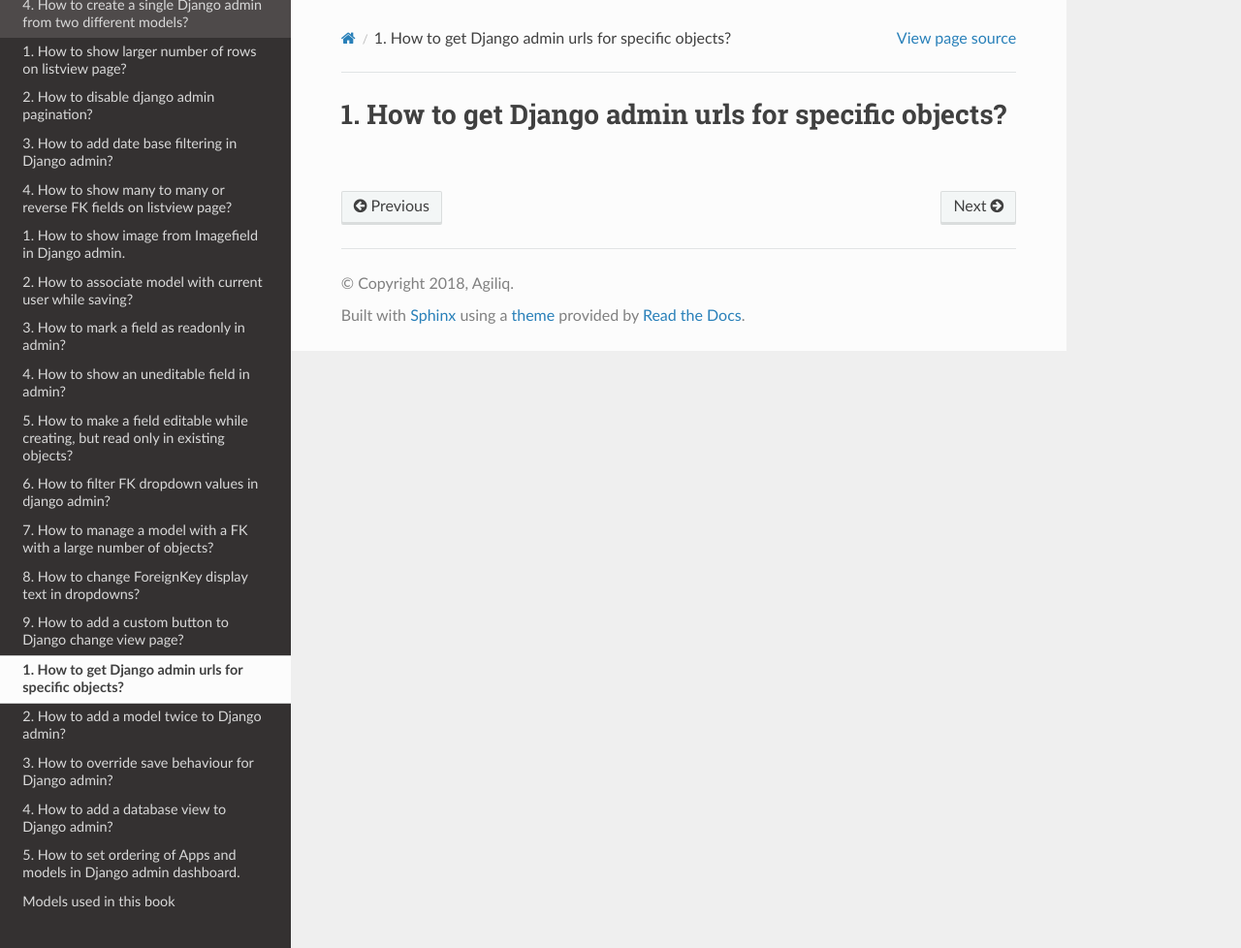
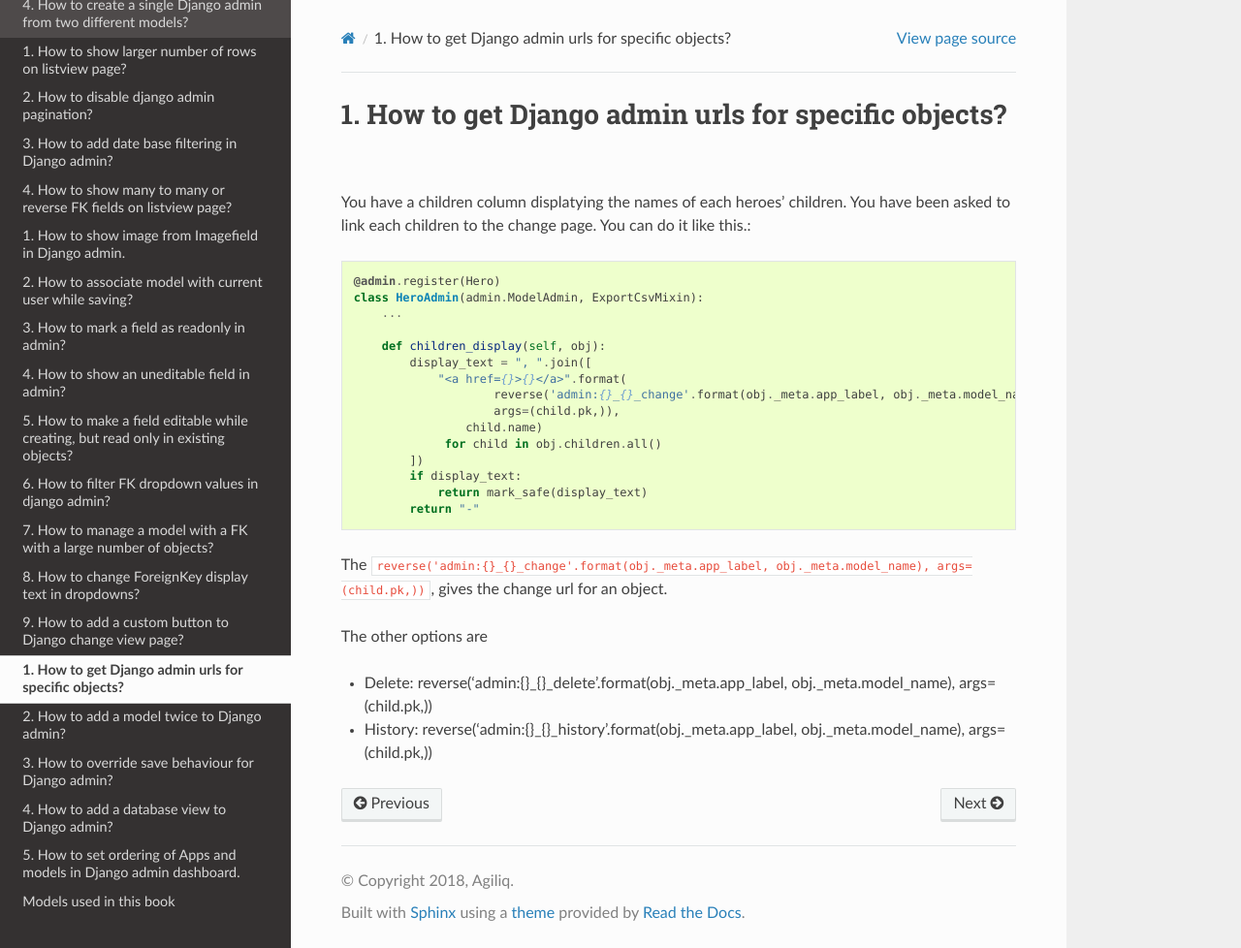
Before and after one commit to agiliq/django-admin-cookbook, a Sphinx documentation site: the page built from docs/object_url.rst, in a window 1280 px wide and 978 px high. Shown: the whole window at 97% size. Built offline with Sphinx 7.4.7 and the Read the Docs theme 2.0.0, drawn with Linux system fonts in a browser that asks for light colours.

Commit message:
Added admin change url chapter

```diff
--- a/docs/many_to_many.rst
+++ b/docs/many_to_many.rst
@@ -25,4 +25,4 @@ You will see a column for children like this:
 
 .. image:: related_fk_display.png
 
-You can use the same method for M2M relations as well.
+You can use the same method for M2M relations as well. You should also read :doc:`object_url`.
--- a/docs/object_url.rst
+++ b/docs/object_url.rst
@@ -1,2 +1,27 @@
 How to get Django admin urls for specific objects?
 ++++++++++++++++++++++++++++++++++++++++++++++++++++++++++++++++++++++++++++++++++++
+
+You have a children column displatying the names of each heroes' children. You have been asked to link each children to the change page. You can do it like this.::
+
+    @admin.register(Hero)
+    class HeroAdmin(admin.ModelAdmin, ExportCsvMixin):
+        ...
+
+        def children_display(self, obj):
+            display_text = ", ".join([
+                "<a href={}>{}</a>".format(
+                        reverse('admin:{}_{}_change'.format(obj._meta.app_label, obj._meta.model_name),
+                        args=(child.pk,)),
+                    child.name)
+                 for child in obj.children.all()
+            ])
+            if display_text:
+                return mark_safe(display_text)
+            return "-"
+
+The :code:`reverse('admin:{}_{}_change'.format(obj._meta.app_label, obj._meta.model_name), args=(child.pk,))`, gives the change url for an object.
+
+The other options are
+
+* Delete: reverse('admin:{}_{}_delete'.format(obj._meta.app_label, obj._meta.model_name), args=(child.pk,))
+* History: reverse('admin:{}_{}_history'.format(obj._meta.app_label, obj._meta.model_name), args=(child.pk,))
```
Also changed, not shown: 1 other file.
